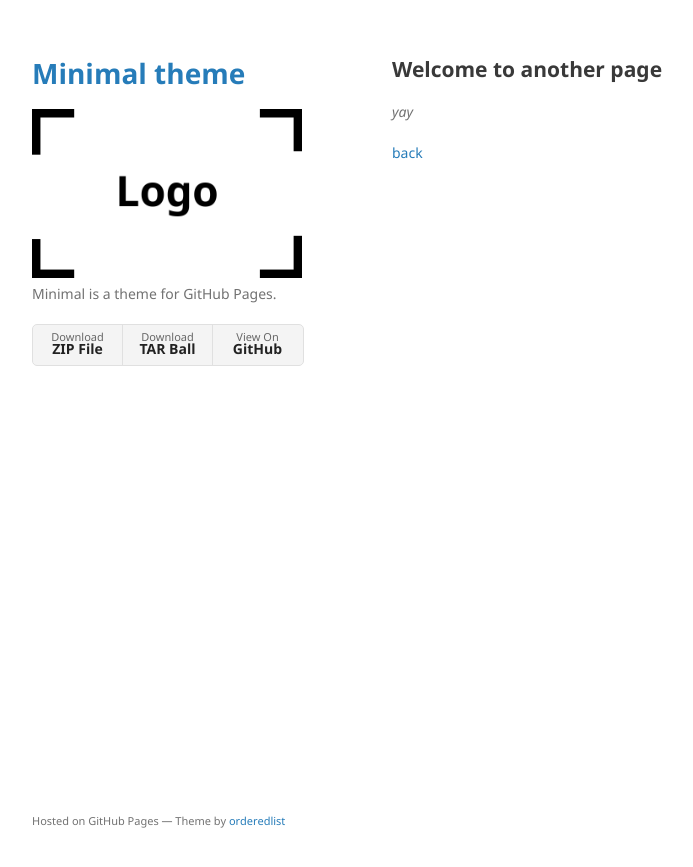
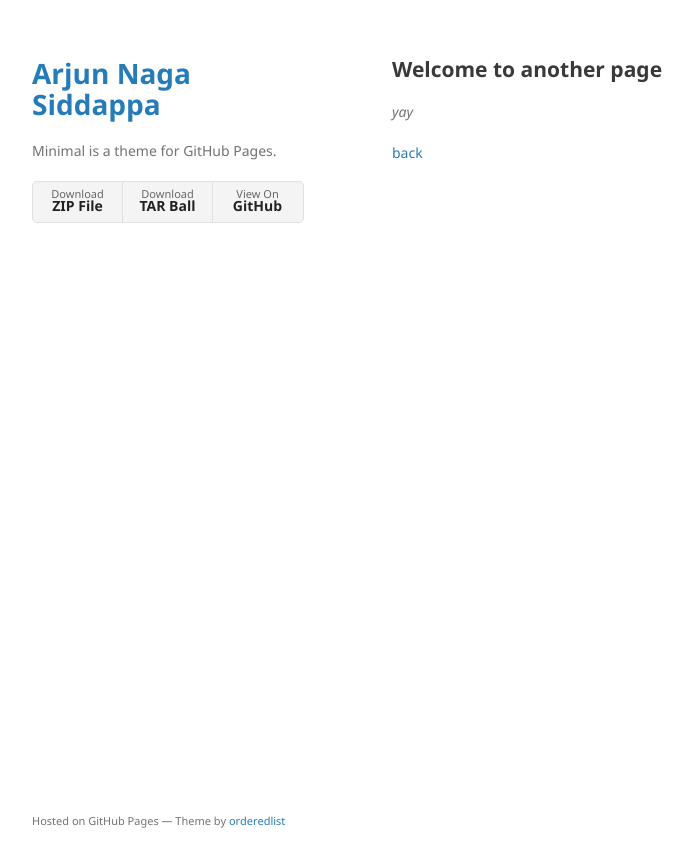
Before and after one commit to ansidd/ansidd.github.io, a Jekyll site: the page built from another-page.md, in a window 1280 px wide. Shown: the top 867 px of the page, without its empty margins (178-871 px from the left). Built offline with Jekyll 4.4.1, drawn with Linux system fonts in a browser that asks for light colours.

Commit message:
Updated config

```diff
--- a/_config.yml
+++ b/_config.yml
@@ -1,5 +1,5 @@
-title: Minimal theme
-logo: /assets/img/logo.png
+title: Arjun Naga Siddappa
+#logo: /assets/img/logo.png
 description: Minimal is a theme for GitHub Pages.
 show_downloads: true
 google_analytics:
```
